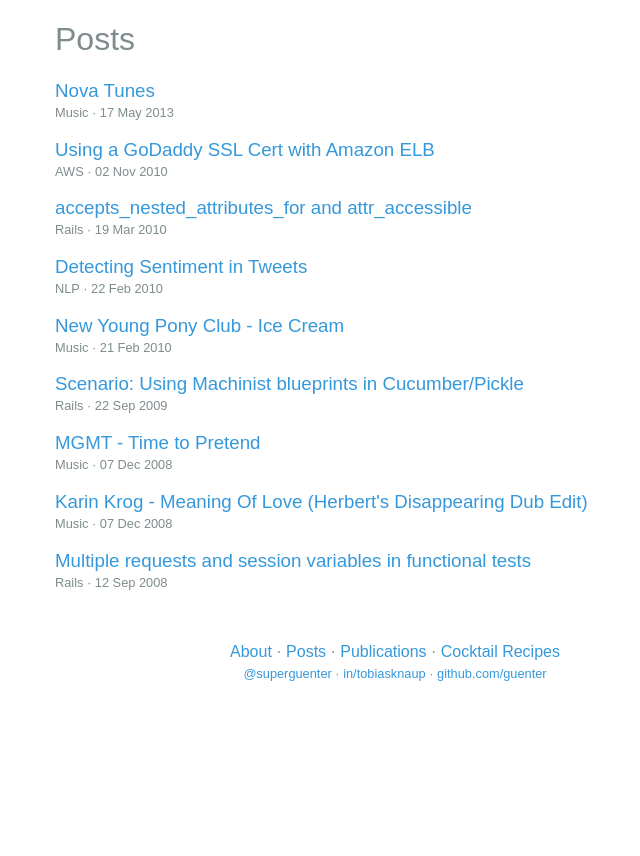
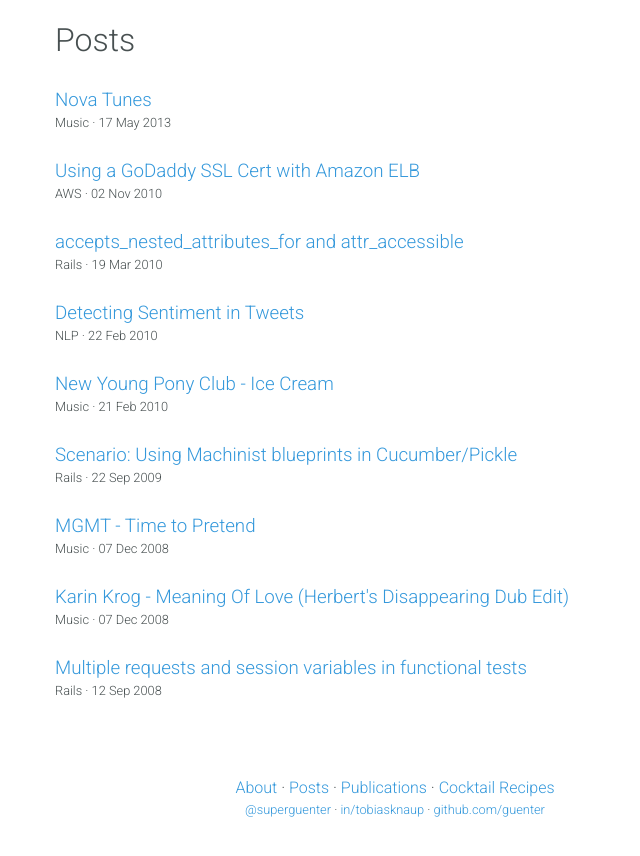
Before and after one commit to guenter/guenter.github.io, a Jekyll site: the page built from posts/index.html, in a window 1280 px wide. Shown: the top 856 px of the page, without its empty margins (245-885 px from the left). Built offline with Jekyll 4.4.1, drawn with Linux system fonts in a browser that asks for light colours.

Commit message:
Style changes

```diff
--- a/_config.yml
+++ b/_config.yml
@@ -1,3 +1,3 @@
 name: Tobi's Site
-pygments: true
+highlighter: true
 paginate: 5
--- a/_layouts/default.html
+++ b/_layouts/default.html
@@ -5,7 +5,7 @@
   <meta http-equiv="X-UA-Compatible" content="IE=edge,chrome=1">
   <title>Tobi Knaup | {{ page.title }}</title>
   <meta name="viewport" content="width=device-width">
-  <link href="http://fonts.googleapis.com/css?family=Lato" rel="stylesheet" type="text/css">
+  <link href="//fonts.googleapis.com/css?family=Roboto:300" rel="stylesheet" type="text/css">
   <link href="/css/main.css" rel="stylesheet" type="text/css">
 </head>
 <body>
--- a/css/main.css
+++ b/css/main.css
@@ -1,10 +1,10 @@
 body {
-  font-family: 'Source Sans Pro', sans-serif;
-  color: #7F8C8D;
+  font-family: 'Roboto', sans-serif;
+  color: hsl(184, 6%, 30%);
 }
 
-h1, h2, h3, h4, h5, h6 {
-  font-weight: 500;
+h1, h2, h3, h4, h5, h6, p {
+  font-weight: 300;
 }
 
 a {
@@ -22,13 +22,18 @@ a:hover {
   margin-right: auto;
 }
 
+.publication {
+  margin-top: 30px;
+  margin-bottom: 30px;
+}
+
 .publication h3 {
-  margin-bottom: 3px;
+  margin-bottom: 4px;
 }
 
 .publication p {
-  margin-bottom: 3px;
-  margin-top: 3px;
+  margin-bottom: 4px;
+  margin-top: 4px;
 }
 
 .publication p.published_in, .publication p.published_at {
```
